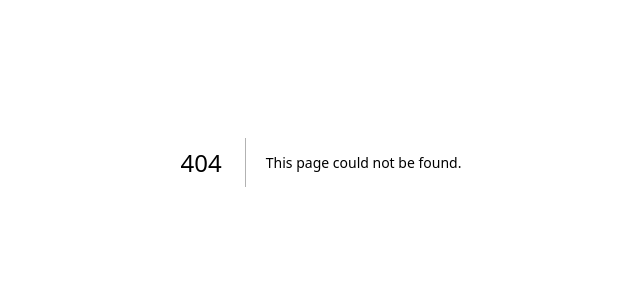
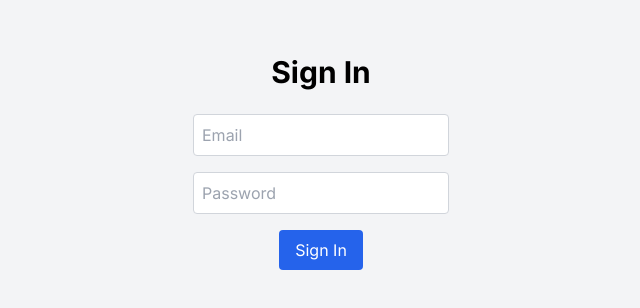
Before and after one commit to nikhilkuniyil/ClimbingSite, a Next.js app in the folder climbing-tracker/: page /signin in a window 1280 px wide. Before the commit this address had no page. Shown: the part 238-546 px from the top of the page, without its empty margins (319-959 px from the left). Built offline with nearby package versions, Linux system fonts and the light colour scheme.

Commit message:
Began adding user authentication. More to come

```diff
--- /dev/null
+++ b/climbing-tracker/app/lib/firebase.js
@@ -0,0 +1,24 @@
+// Import the functions you need from the SDKs you need
+import { initializeApp } from "firebase/app";
+import { getAnalytics } from "firebase/analytics";
+import { getAuth } from 'firebase/auth';
+// TODO: Add SDKs for Firebase products that you want to use
+// https://firebase.google.com/docs/web/setup#available-libraries
+
+// Your web app's Firebase configuration
+// For Firebase JS SDK v7.20.0 and later, measurementId is optional
+const firebaseConfig = {
+  apiKey: "AIzaSyAauSzeqxFiPVhrwQ8FxJsLX2uEyDrdfYE",
+  authDomain: "climbing-web-app.firebaseapp.com",
+  projectId: "climbing-web-app",
+  storageBucket: "climbing-web-app.appspot.com",
+  messagingSenderId: "767377200326",
+  appId: "1:767377200326:web:3fce9eb4916f028f38f3c7",
+  measurementId: "G-62ND4TW0GP"
+};
+
+// Initialize Firebase
+const app = initializeApp(firebaseConfig);
+const analytics = getAnalytics(app);
+
+export const auth = getAuth(app);
--- a/climbing-tracker/app/page.tsx
+++ b/climbing-tracker/app/page.tsx
@@ -1,18 +1,21 @@
 "use client";
 
-import { useState } from "react";
+import { useState } from 'react';
+import { useRouter } from 'next/navigation';
 import NavBar from "./components/Navbar";
 
 export default function HomePage() {
-  const [isNavOpen, setIsNavOpen] = useState(false);
+  const router = useRouter();
+  const [navBarOpen, setNavBarOpen] = useState(false);
 
-  const toggleNav = () => {
-    setIsNavOpen(!isNavOpen);
+  const handleGetStarted = () => {
+    router.push('/signin');
   };
 
   return (
     <div className="min-h-screen flex flex-col">
-      <NavBar isOpen={isNavOpen} onClose={toggleNav} />
+      {/* Pass the required props */}
+      <NavBar isOpen={navBarOpen} onClose={() => setNavBarOpen(false)} />
 
       {/* Hero Section */}
       <section
@@ -27,7 +30,7 @@ export default function HomePage() {
           </p>
           <button
             className="bg-blue-600 text-white py-3 px-6 rounded-full hover:bg-blue-700"
-            onClick={toggleNav}
+            onClick={handleGetStarted}
           >
             Get Started
           </button>
--- /dev/null
+++ b/climbing-tracker/app/signin/page.tsx
@@ -0,0 +1,53 @@
+"use client";
+
+import { useState } from 'react';
+import { signInWithEmailAndPassword } from 'firebase/auth';
+import { auth } from  '../lib/firebase'; // Adjust the path as needed
+import { useRouter } from 'next/navigation';
+
+
+export default function SignIn() {
+  const router = useRouter();
+  const [email, setEmail] = useState('');
+  const [password, setPassword] = useState('');
+  const [error, setError] = useState<string | null>(null);
+
+  const handleSignIn = async () => {
+    try {
+      const userCredential = await signInWithEmailAndPassword(auth, email, password);
+      const user = userCredential.user;
+      console.log('Signed in successfully:', user);
+      router.push('/dashboard'); // You can redirect the user or update the UI as needed here
+    } catch (error: any) {
+      console.error('Error signing in:', error);
+      setError(error.message);
+    }
+  };
+
+  return (
+    <div className="flex flex-col items-center justify-center min-h-screen bg-gray-100">
+      <h1 className="text-3xl font-bold mb-6 text-black">Sign In</h1>
+      {error && <p className="text-red-600 mb-4">{error}</p>}
+      <input
+        type="email"
+        value={email}
+        onChange={(e) => setEmail(e.target.value)}
+        placeholder="Email"
+        className="mb-4 p-2 border border-gray-300 rounded w-64"
+      />
+      <input
+        type="password"
+        value={password}
+        onChange={(e) => setPassword(e.target.value)}
+        placeholder="Password"
+        className="mb-4 p-2 border border-gray-300 rounded w-64"
+      />
+      <button
+        onClick={handleSignIn}
+        className="bg-blue-600 text-white py-2 px-4 rounded hover:bg-blue-700"
+      >
+        Sign In
+      </button>
+    </div>
+  );
+}
--- /dev/null
+++ b/climbing-tracker/app/signout/page.tsx
@@ -0,0 +1,25 @@
+"use client";
+
+import { signOut } from 'firebase/auth';
+import { auth } from '../lib/firebase';
+import { useRouter } from 'next/navigation';
+
+export default function SignOut() {
+  const router = useRouter();
+
+  const handleSignOut = async () => {
+    try {
+      await signOut(auth);
+      console.log('Signed out successfully');
+      router.push('/signin'); // Redirect to sign-in page after signing out
+    } catch (error) {
+      console.error('Error signing out:', error);
+    }
+  };
+
+  return (
+    <button onClick={handleSignOut} className="bg-red-600 text-white py-2 px-4 rounded hover:bg-red-700">
+      Sign Out
+    </button>
+  );
+}
--- /dev/null
+++ b/package.json
@@ -0,0 +1,5 @@
+{
+  "dependencies": {
+    "firebase": "^10.13.0"
+  }
+}
```
Also changed, not shown: 1 other file (tests, documents, lock files or other folders).
